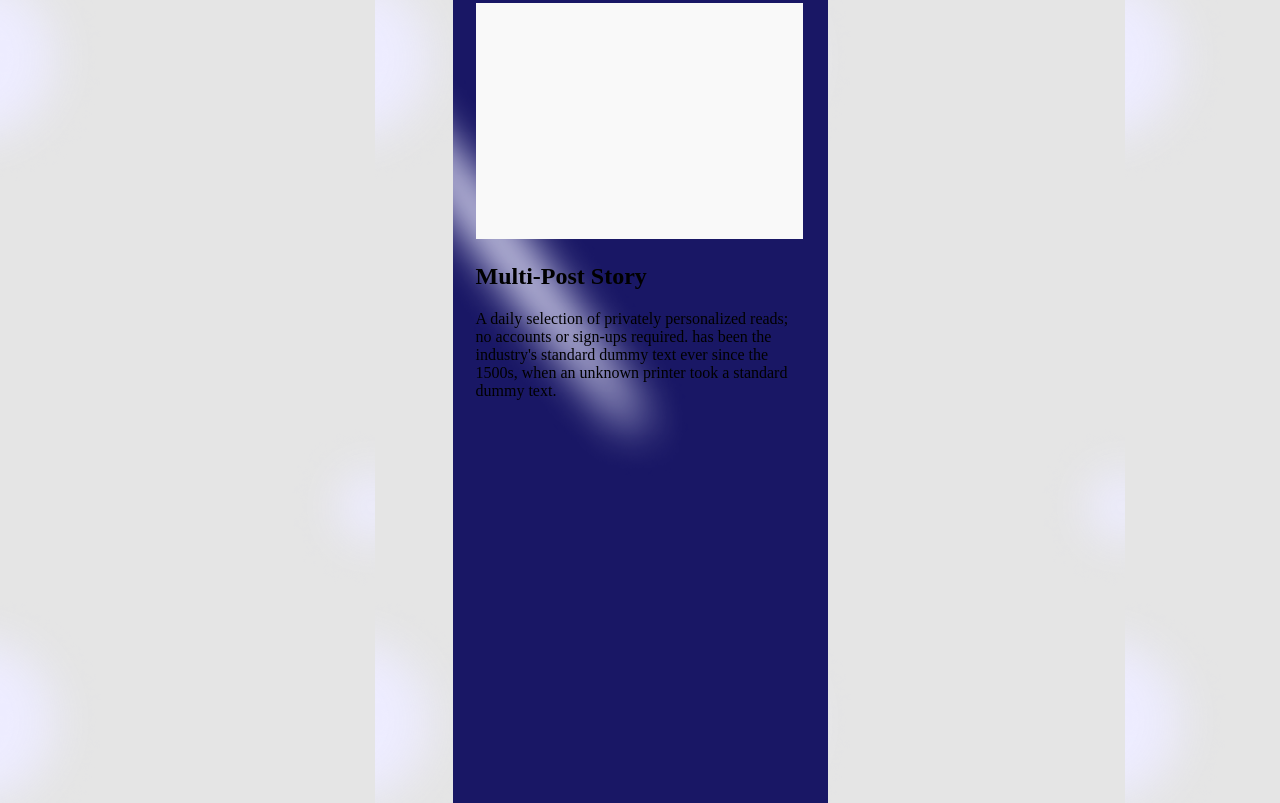
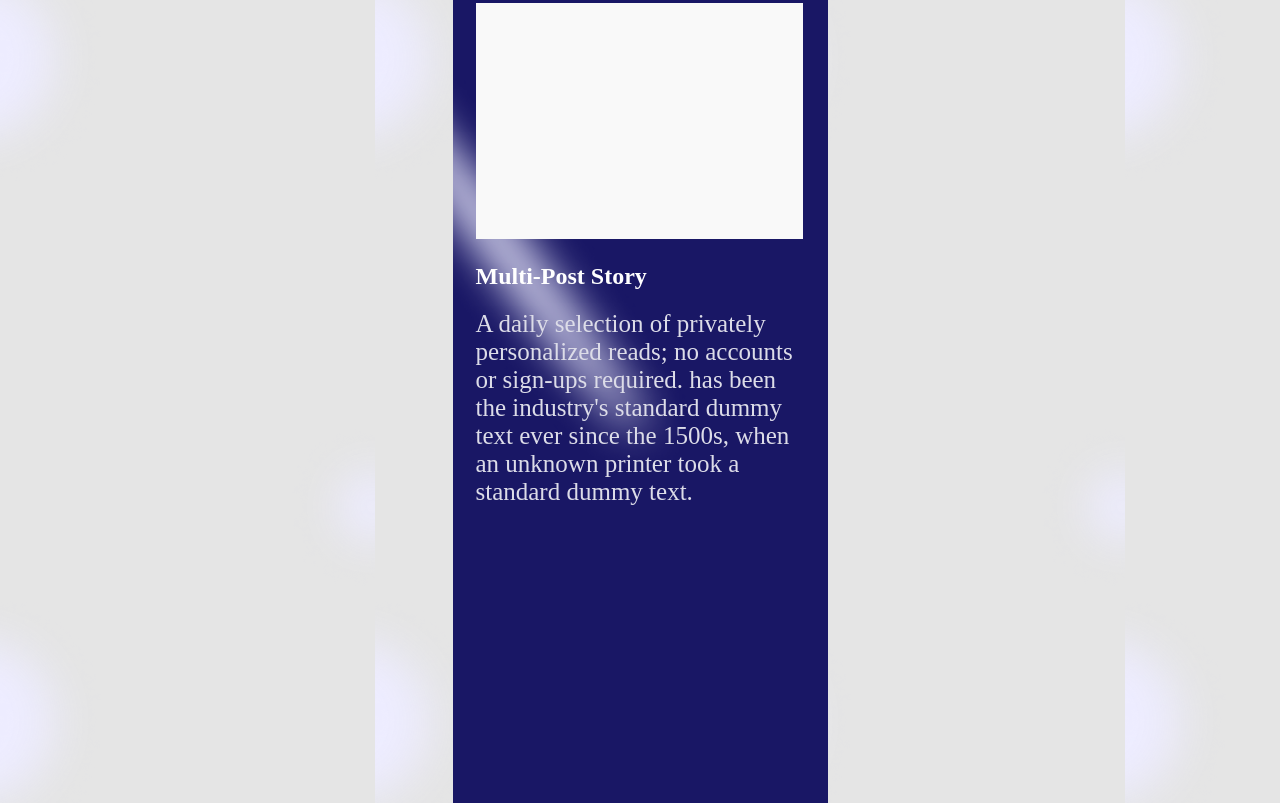
Before and after one commit to somarib/Portfolio, a website: page index.html in a window 1280 px wide. Shown: the part 1398-2201 px from the top of the page. Drawn offline with Linux system fonts and the light colour scheme.

Commit message:
Added css to change color and font size of Multi-Post for the lower grid

```diff
--- a/stylesheet.css
+++ b/stylesheet.css
@@ -205,3 +205,13 @@ a {
   margin-left: 23px;
   margin-bottom: 40px;
 }
+
+.grid-item {
+  color: white;
+  align-items: center;
+ }
+
+ .holdtext {
+   color: #dcdce8;
+   font-size: 25px;
+ }
```
